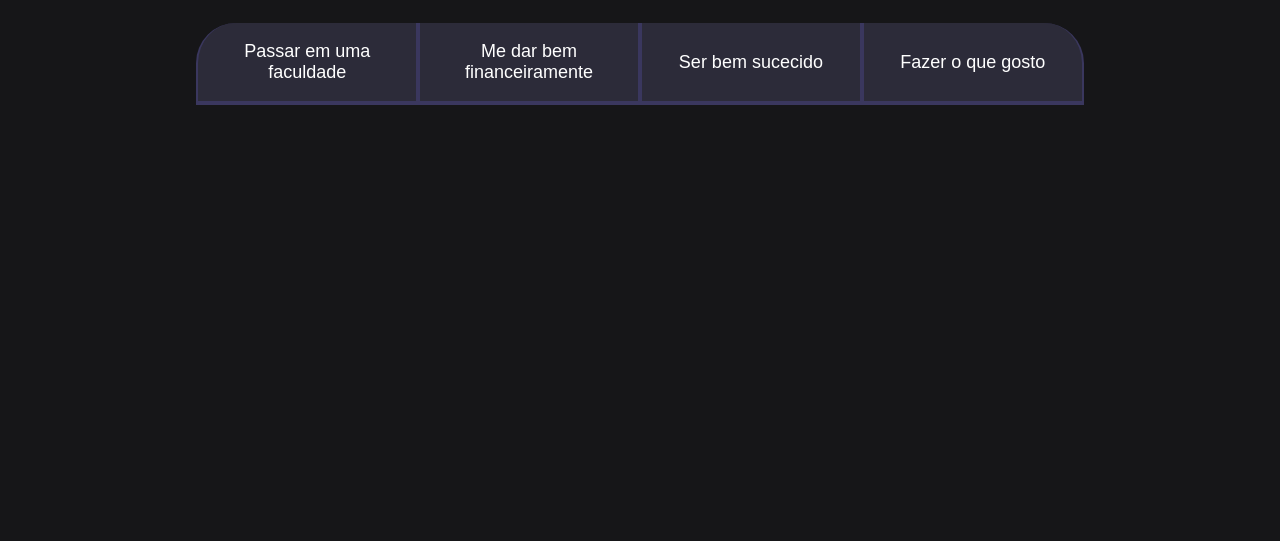
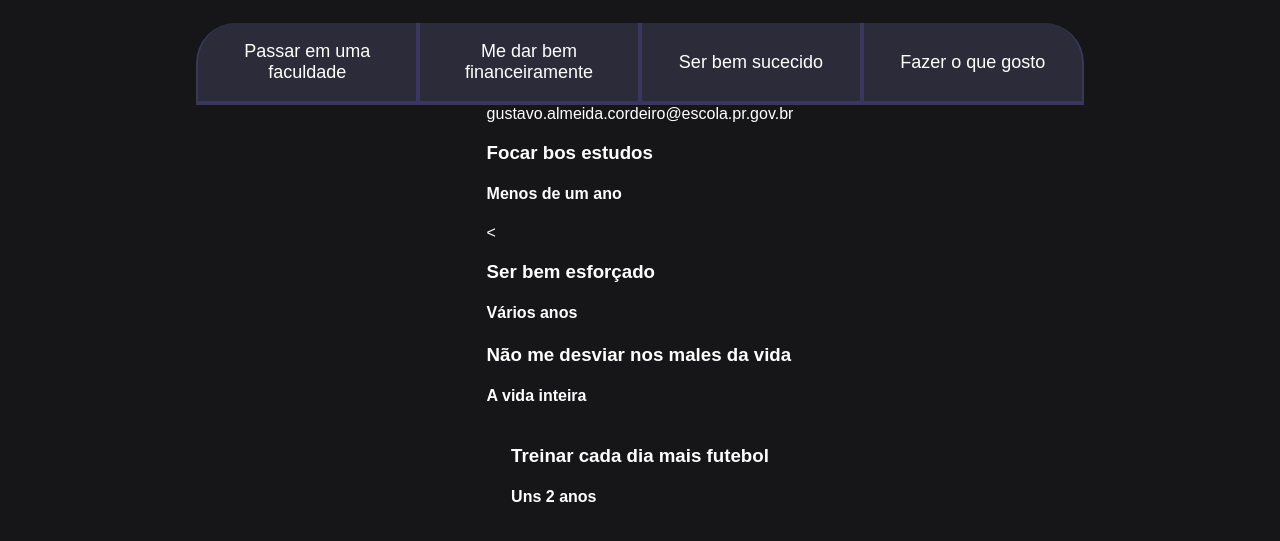
Before and after one commit to guscao/Gustavo-3, a plain HTML site: page index.html in a window 1280 px wide. Shown: the part 75-616 px from the top of the page. Drawn offline with Linux system fonts and the light colour scheme.

```diff
--- a/index.html
+++ b/index.html
@@ -15,6 +15,22 @@
       <button class="botao">Ser bem sucecido</button>
       <button class="botao">Fazer o que gosto</button>
     </div>
-  </section>
+    <div class="abas-textos">gustavo.almeida.cordeiro@escola.pr.gov.br
+    <div class="aba-conteudo">
+       <h3 class="aba-conteudo-principal">Focar bos estudos</h3>
+       <h4 class="aba-conteudo-secundario">Menos de um ano</h4>
+    </div>
+    <div><
+    <h3 class="aba-conteudo-principal">Ser bem esforçado</h3>
+    <h4 class="aba-conteudo-secundario">Vários anos</h4>
+    </div>
+    <h3 class="aba-conteudo-principal">Não me desviar nos males da vida </h3>
+    <h4 class="aba-conteudo-secundario">A vida inteira</h4>
+    </div>
+    <div>
+      <h3 class="aba-conteudo-principal">Treinar cada dia mais futebol </h3>
+      <h4 class="aba-conteudo-secundario">Uns 2 anos</h4>
+    </div>
+
 </body>
 </html>
```
